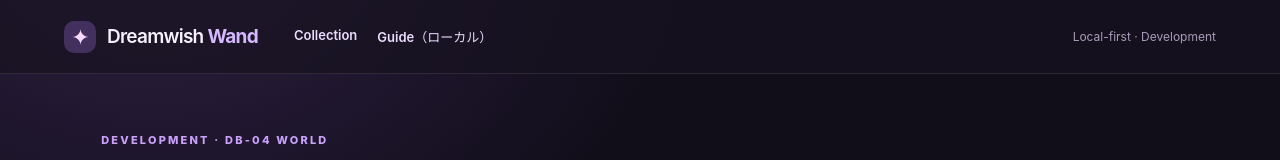
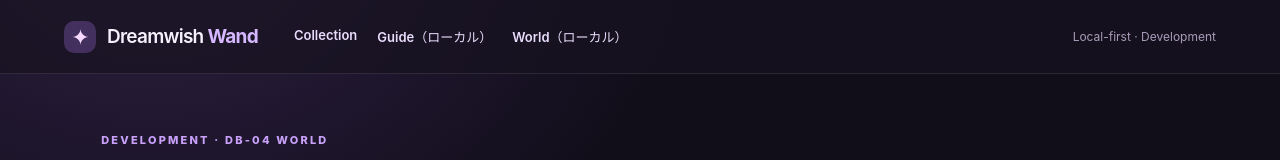
Before and after one commit to DreamwishWand/Wand, a SvelteKit app: page /world/preview in a window 1280 px wide. Shown: the top 160 px of the page. Built offline with nearby package versions, Linux system fonts and the light colour scheme.

Commit message:
feat(db04): expose read-only local World preview alongside existing Guide

```diff
--- a/src/routes/+layout.svelte
+++ b/src/routes/+layout.svelte
@@ -7,7 +7,7 @@
     <a class="brand" href="{base}/" aria-label="Dreamwish Wand home">
       <span class="brand-mark">✦</span><span>Dreamwish <strong>Wand</strong></span>
     </a>
-    <nav aria-label="Main navigation" style="display:flex; gap:20px;"><a href="{base}/collection/" class="nav-link">Collection</a><a href="{base}/guide/" class="nav-link">Guide（ローカル）</a></nav>
+    <nav aria-label="Main navigation" style="display:flex; gap:20px;"><a href="{base}/collection/" class="nav-link">Collection</a><a href="{base}/guide/" class="nav-link">Guide（ローカル）</a><a href="{base}/world/preview/" class="nav-link">World（ローカル）</a></nav>
     <span class="site-label">Local-first · Development</span>
   </header>
   <main><slot /></main>
```
